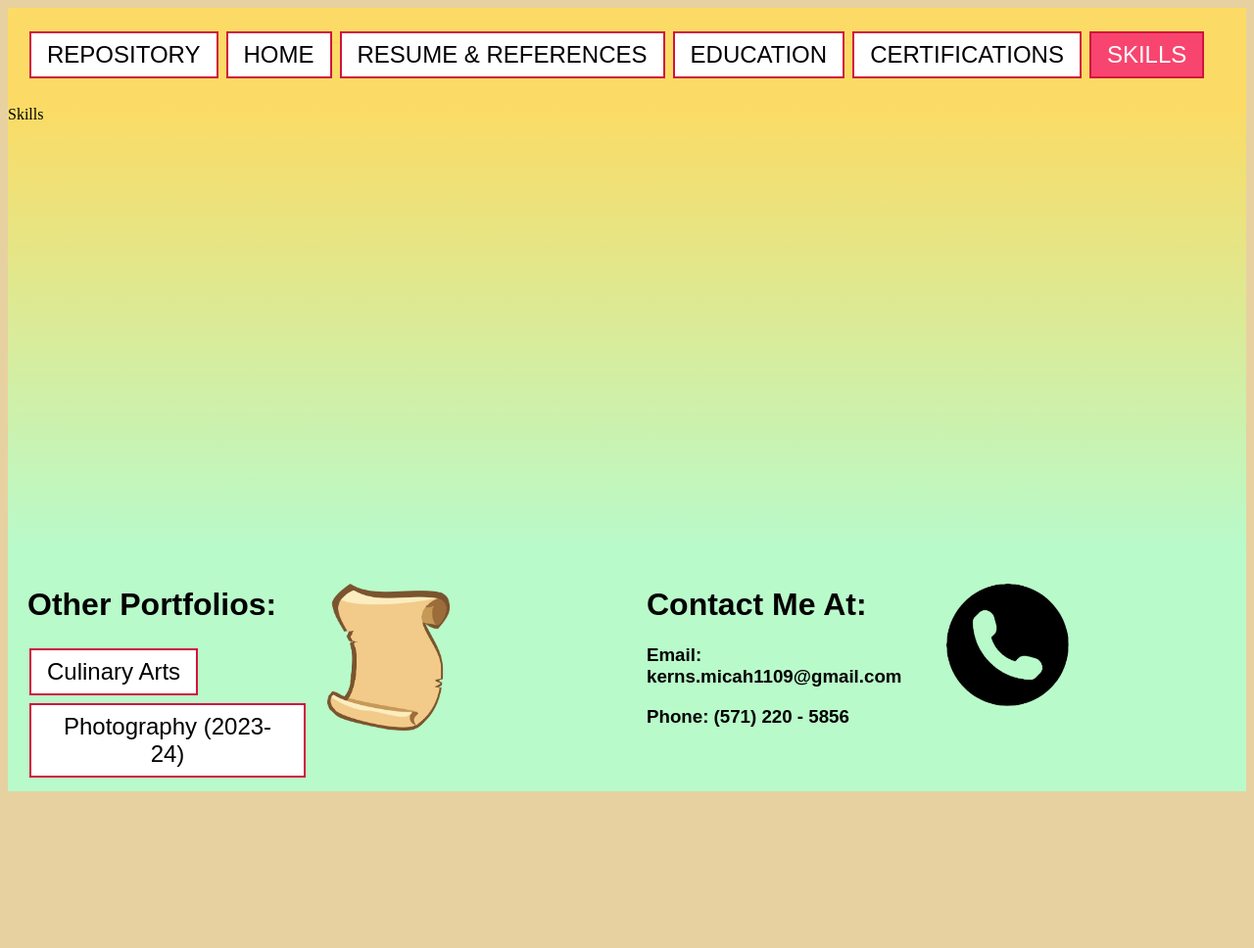
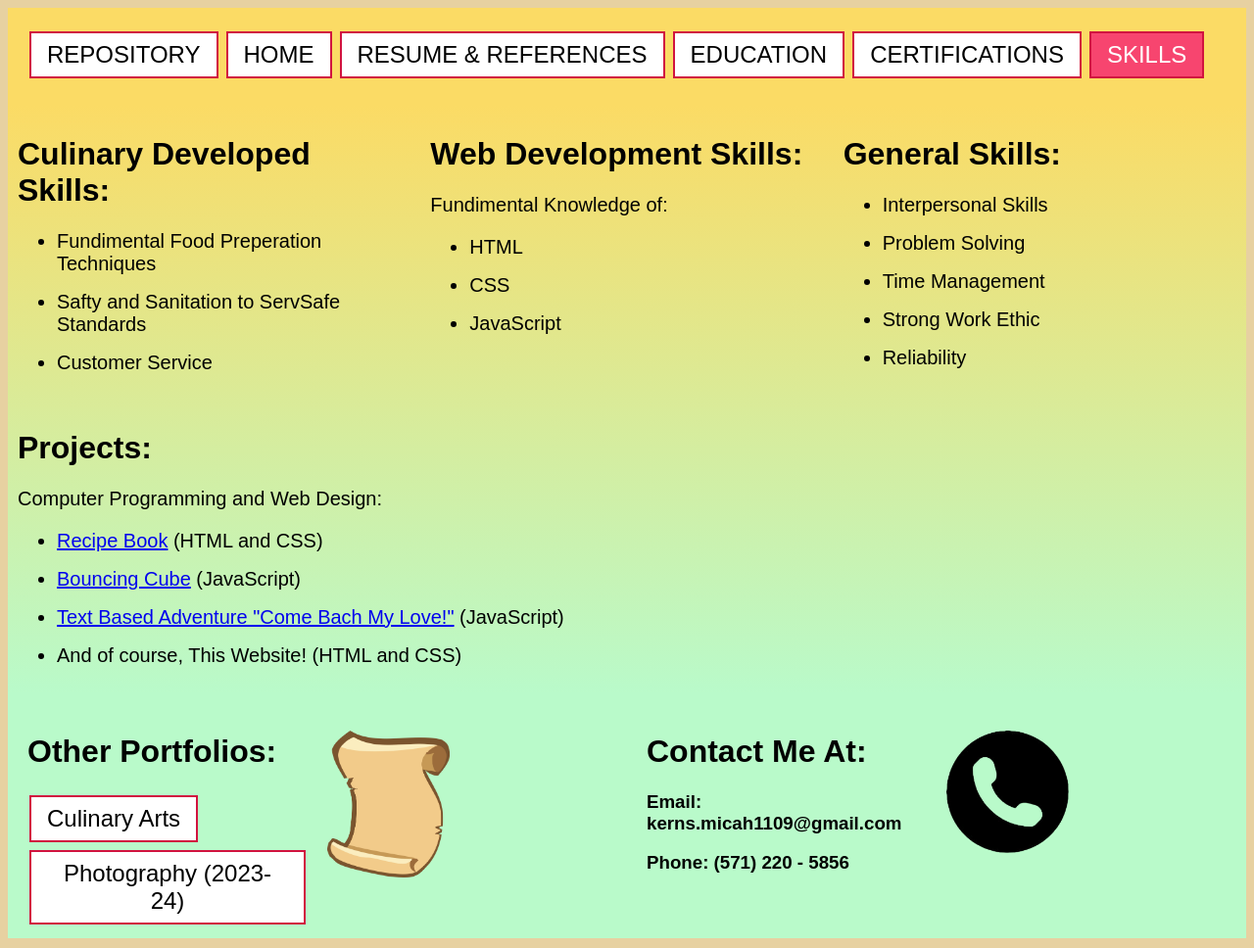
Before and after one commit to f1shOwO/f1shOwO.github.io, a plain HTML site: page pages/skills.html in a window 1280 px wide. Shown: the whole page at 98% size. Before the commit the page ends 818 px from the top, so only its background shows below. Drawn offline with Linux system fonts and the light colour scheme; a web font is replaced by a local one.

Commit message:
final changes fur content UwU

```diff
--- a/pages/skills.html
+++ b/pages/skills.html
@@ -12,11 +12,35 @@
 <body>
 <div class="grid">
 <div id="body">
-Skills
- <div class="gridIn">
-  <div id="reference">
+ <div class="gird">
+  <div id="haA">
+   <h1>Culinary Developed Skills:</h1>
+    <ul><li>Fundimental Food Preperation Techniques</li></ul>
+    <ul><li>Safty and Sanitation to ServSafe Standards</li></ul>
+    <ul><li>Customer Service</li></ul>
   </div>
-  <div id="contact">
+  <div id="haB">
+   <h1>Web Development Skills:</h1>
+    <p>Fundimental Knowledge of:
+    <ul><li>HTML</li></ul>
+    <ul><li>CSS</li></ul>
+    <ul><li>JavaScript</li></ul>
+  </div>
+  <div id="haC">
+   <h1>General Skills:</h1>
+    <ul><li>Interpersonal Skills</li></ul>
+    <ul><li>Problem Solving</li></ul>
+    <ul><li>Time Management</li></ul>
+    <ul><li>Strong Work Ethic</li></ul>
+    <ul><li>Reliability</li></ul>
+  </div>
+  <div id="pject">
+   <h1>Projects:</h1>
+    <p>Computer Programming and Web Design:</p>
+    <ul><li><a href="https://f1showo.github.io/projects/recipes/index.html" target="_blank">Recipe Book</a> (HTML and CSS)</li></ul>
+    <ul><li><a href="https://f1showo.github.io/practice/bounce.html" target="_blank">Bouncing Cube</a> (JavaScript)</li></ul>
+    <ul><li><a href="https://f1showo.github.io/projects/game/index.html" target="_blank">Text Based Adventure "Come Bach My Love!"</a> (JavaScript)</li></ul>
+    <ul><li>And of course, This Website! (HTML and CSS)</li></ul>
   </div>
  </div>
 </div>
--- a/style/grid.css
+++ b/style/grid.css
@@ -23,6 +23,15 @@
 	 're re' 2fr
 	 'beA beB' 1fr
 	/1fr 1fr;
+}
+
+.gird{
+	display: grid;
+	height: 100%;
+	grid:
+	 'edA edB edC' 1fr
+	 'proj proj proj' 1fr
+	/1fr 1fr 1fr;
 }
 
 #proot{
@@ -66,3 +75,22 @@
 	grid-area: beB;
 	padding: 10px;
 }
+
+#haA{
+	grid-area: edA;
+	padding: 10px;
+}
+
+#haB{
+	grid-area: edB;
+	padding: 10px;
+}
+
+#haC{
+	grid-area: edC;
+	padding: 10px;
+}
+
+#pject{
+	grid-area: proj;
+	padding: 10px;
```
Also changed, not shown: index.html (+1 -1 lines), 1 other file.
